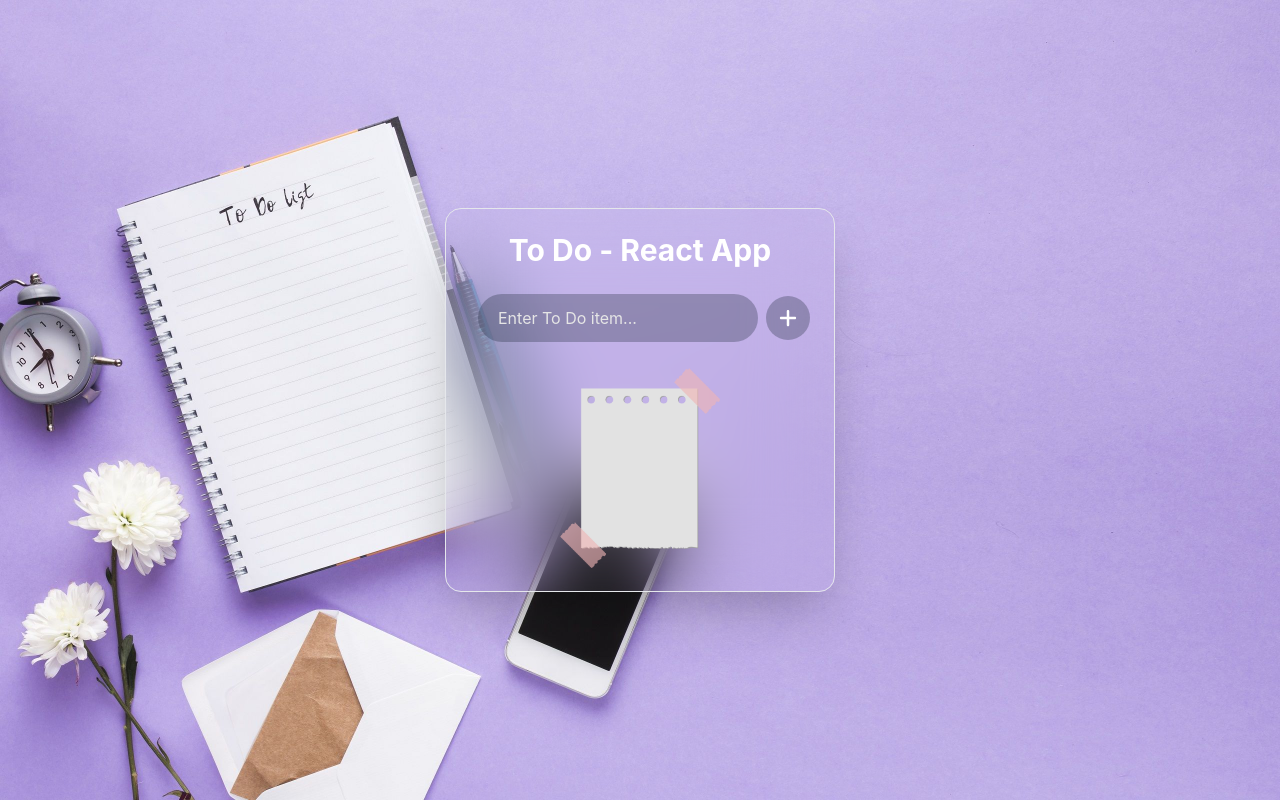
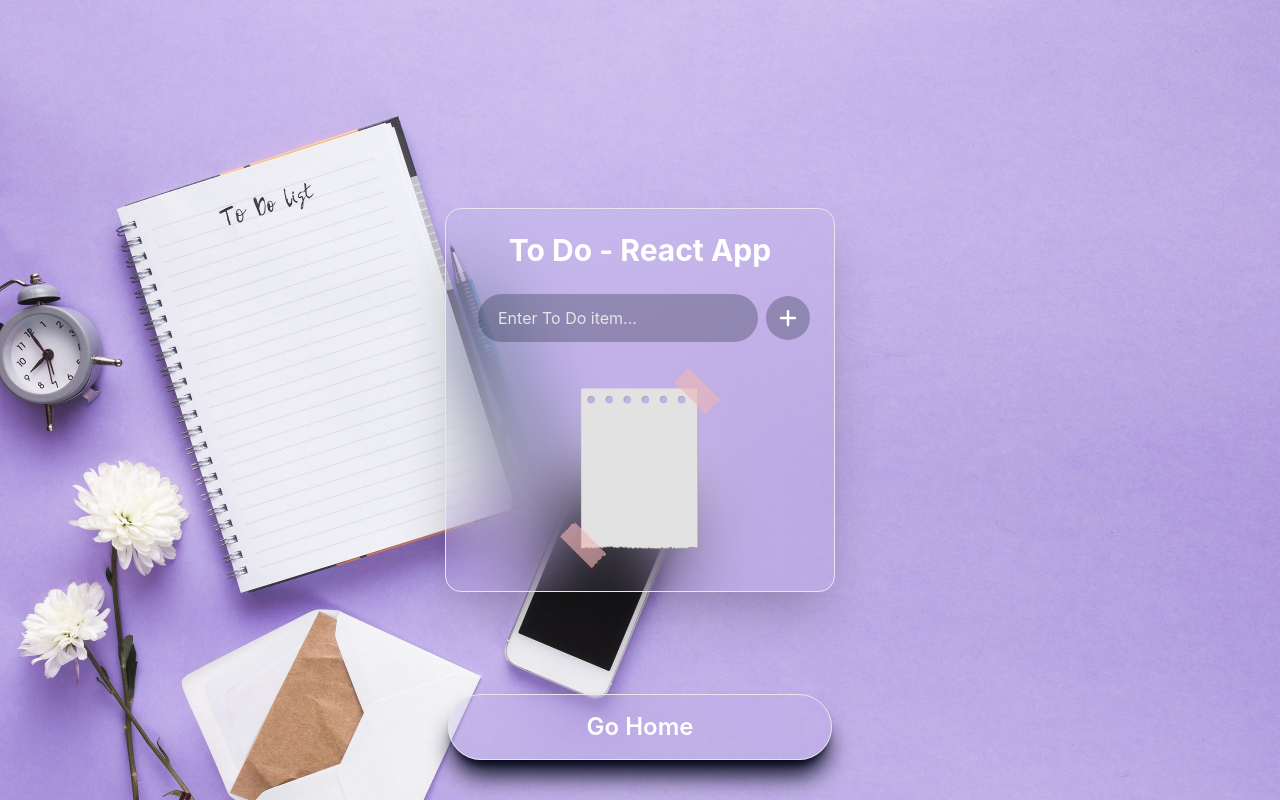
Before and after one commit to rajesh-ranjan-git/ReactReusableComponents, a React (Vite) app: page /todo in a window 1280 px wide. Built offline with nearby package versions, Linux system fonts and the light colour scheme.

Commit message:
Todo finalised

```diff
--- a/src/Components/Todo/Todo.jsx
+++ b/src/Components/Todo/Todo.jsx
@@ -1,6 +1,7 @@
 import { useEffect, useState } from "react";
 import TodoContainer from "./components/TodoContainer";
 import { ToDoContext } from "./store/ToDoContext";
+import { useNavigate } from "react-router-dom";
 
 function Todo() {
   const [items, setItems] = useState([]);
@@ -60,6 +61,12 @@ function Todo() {
     }
   };
 
+  const navigate = useNavigate();
+
+  const handleErrorToHome = () => {
+    navigate("/");
+  };
+
   useEffect(() => {
     getTodoItems();
   }, []);
@@ -84,6 +91,12 @@ function Todo() {
       >
         <TodoContainer />
       </ToDoContext.Provider>
+      <button
+        className="bottom-10 fixed shadow-slate-950 shadow-xl backdrop-blur-2xl p-4 border border-opacity-50 rounded-full w-96 font-semibold text-2xl text-white"
+        onClick={handleErrorToHome}
+      >
+        Go Home
+      </button>
     </div>
   );
 }
```
